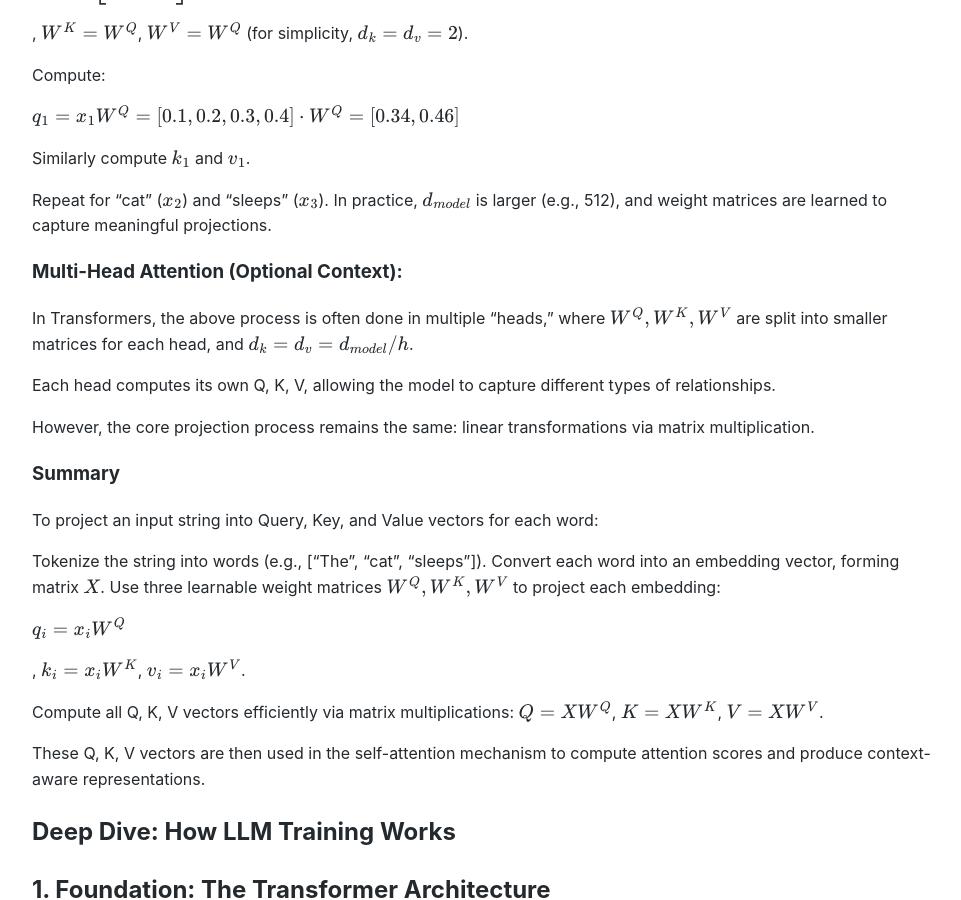
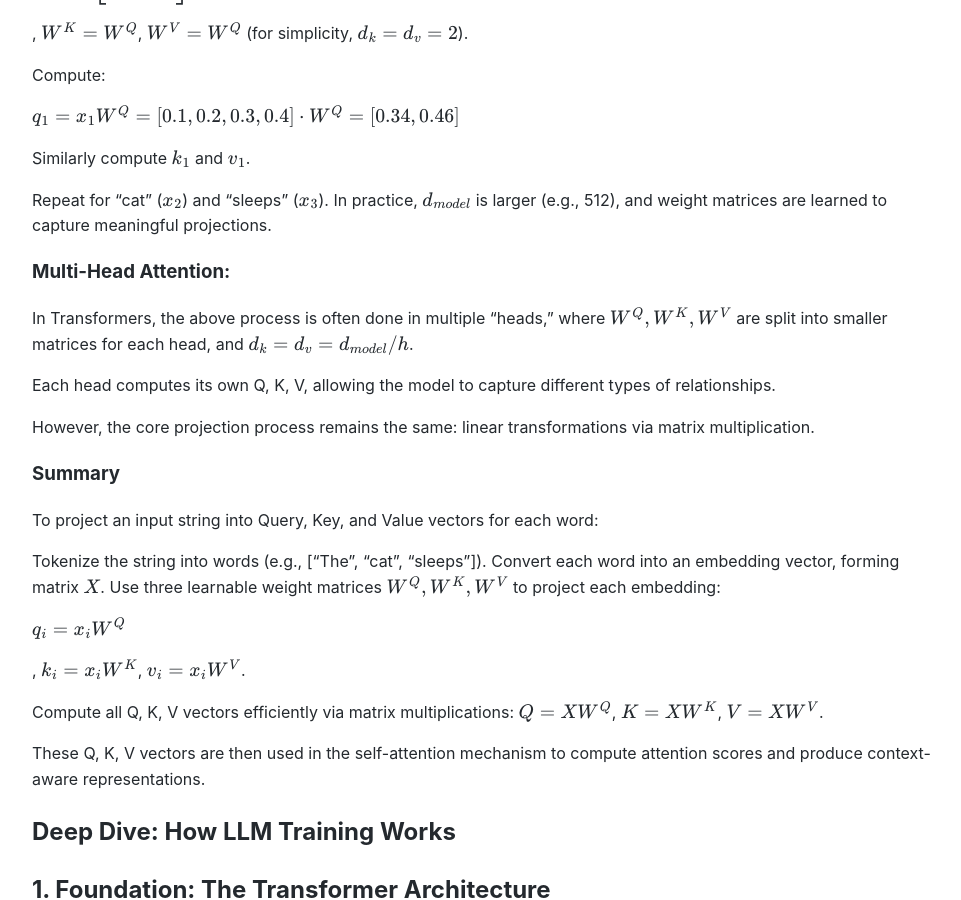
Before and after one commit to Michael-Lubinsky/michael-lubinsky.github.com, a Jekyll site: the page built from ml/attention.md, in a window 1280 px wide and 900 px high, scrolled down 8132 px. Shown: the whole window, without its empty margins (158-1119 px from the left). Built offline with Jekyll 4.4.1, drawn with Linux system fonts in a browser that asks for light colours; our own code applies the rules of GitHub Pages for plain Markdown files.

Commit message:
Update attention.md

```diff
--- a/ml/attention.md
+++ b/ml/attention.md
@@ -382,7 +382,7 @@ Repeat for "cat" (<math xmlns="http://www.w3.org/1998/Math/MathML"><semantics><m
 In practice, <math xmlns="http://www.w3.org/1998/Math/MathML"><semantics><mrow><msub><mi>d</mi><mrow><mi>m</mi><mi>o</mi><mi>d</mi><mi>e</mi><mi>l</mi></mrow></msub></mrow><annotation encoding="application/x-tex"> d_{model} </annotation></semantics></math> is larger (e.g., 512), and weight matrices are learned to capture meaningful projections.
 
 
-### Multi-Head Attention (Optional Context):
+### Multi-Head Attention:
 
 In Transformers, the above process is often done in multiple "heads," where <math xmlns="http://www.w3.org/1998/Math/MathML"><semantics><mrow><msup><mi>W</mi><mi>Q</mi></msup><mo separator="true">,</mo><msup><mi>W</mi><mi>K</mi></msup><mo separator="true">,</mo><msup><mi>W</mi><mi>V</mi></msup></mrow><annotation encoding="application/x-tex"> W^Q, W^K, W^V </annotation></semantics></math> are split into smaller matrices for each head, and <math xmlns="http://www.w3.org/1998/Math/MathML"><semantics><mrow><msub><mi>d</mi><mi>k</mi></msub><mo>=</mo><msub><mi>d</mi><mi>v</mi></msub><mo>=</mo><msub><mi>d</mi><mrow><mi>m</mi><mi>o</mi><mi>d</mi><mi>e</mi><mi>l</mi></mrow></msub><mi mathvariant="normal">/</mi><mi>h</mi></mrow><annotation encoding="application/x-tex"> d_k = d_v = d_{model}/h </annotation></semantics></math>.
 
```
